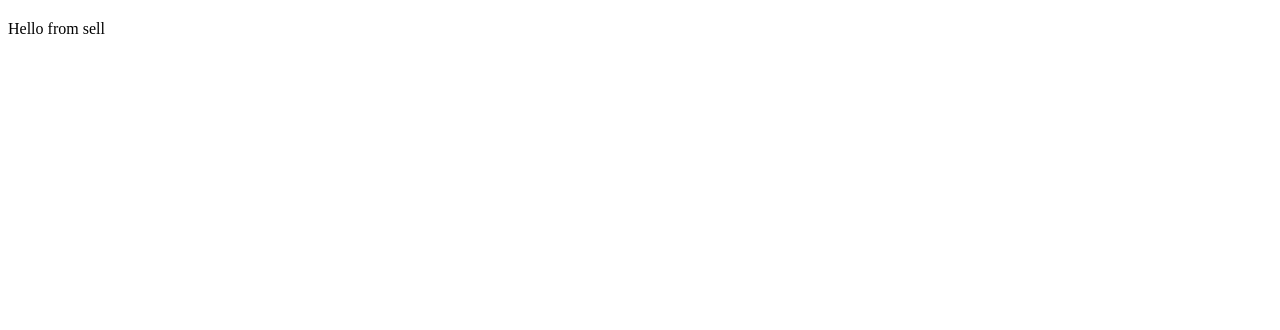
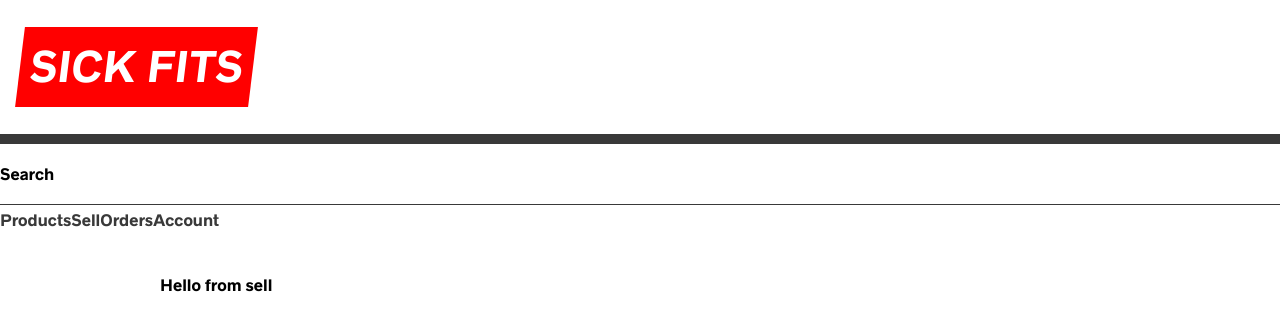
Before and after one commit to Dang3rZone/Sick-Clothing-Store, a Next.js app in the folder frontend/: page /sell in a window 1280 px wide. Shown: the top 330 px of the page. Built offline with nearby package versions, Linux system fonts and the light colour scheme.

Commit message:
adding styles to nav and header and global styles

```diff
--- /dev/null
+++ b/frontend/components/Header.js
@@ -0,0 +1,49 @@
+import Link from 'next/link';
+import styled from 'styled-components';
+import Nav from './nav';
+
+const Logo = styled.h1`
+  font-size: 4rem;
+  margin-left: 2rem;
+  position: relative;
+  z-index: 2;
+  background: red;
+  transform: skew(-7deg);
+  a {
+    color: white;
+    text-decoration: none;
+    text-transform: uppercase;
+    padding: 0.5rem 1rem;
+  }
+`;
+
+const HeaderStyles = styled.header`
+  .bar {
+    border-bottom: 10px solid var(--black, black);
+    display: grid;
+    grid-template-columns: auto 1fr;
+    justify-content: space-between;
+    align-items: stretch;
+  }
+  .sub-bar {
+    display: grid;
+    grid-template-columns: 1fr auto;
+    border-bottom: 1px solid var(--black, black);
+  }
+`;
+
+export default function Header() {
+  return (
+    <HeaderStyles>
+      <div className="bar">
+        <Logo>
+          <Link href="/">Sick fits</Link>
+        </Logo>
+      </div>
+      <div className="sub-bar">
+        <p>Search</p>
+      </div>
+      <Nav />
+    </HeaderStyles>
+  );
+}
--- a/frontend/components/Page.js
+++ b/frontend/components/Page.js
@@ -1,10 +1,61 @@
 import PropTypes from 'prop-types';
+import styled, { createGlobalStyle } from 'styled-components';
+import Header from './Header';
+
+const GlobalStyles = createGlobalStyle`
+  @font-face {
+    font-family: 'radnika_next';
+    src: url('/static/radnikanext-medium-webfont.woff2') format('woff2');
+    font-weight: normal;
+    font-style: normal;
+  }
+  html {
+    --red: #ff0000;
+    --black: #393939;
+    --grey: #3A3A3A;
+    --gray: var(--grey);
+    --lightGrey: #e1e1e1;
+    --lightGray: var(--lightGrey);
+    --offWhite: #ededed;
+    --maxWidth: 1000px;
+    --bs: 0 12px 24px 0 rgba(0,0,0,0.09);
+    box-sizing: border-box;
+    font-size: 10px;
+  }
+  *, *:before, *:after {
+    box-sizing: inherit;
+  }
+  body {
+    font-family: 'radnika_next', --apple-system, BlinkMacSystemFont, 'Segoe UI', Roboto, Oxygen, Ubuntu, Cantarell, 'Open Sans', 'Helvetica Neue', sans-serif;
+    padding: 0;
+    margin: 0;
+    font-size: 1.5rem;
+    line-height:2;
+  }
+  a {
+    text-decoration: none;
+    color: var(--black);
+  }
+  a:hover {
+    text-decoration: underline;
+  }
+  button {
+    font-family: 'radnika_next', --apple-system, BlinkMacSystemFont, 'Segoe UI', Roboto, Oxygen, Ubuntu, Cantarell, 'Open Sans', 'Helvetica Neue', sans-serif;
+  }
+`;
+
+const InnerStyles = styled.div`
+  max-width: var(--maxWidth);
+  margin: 0 auto;
+  padding: 2rem;
+`;
 
 export default function Page({ children, cool }) {
   return (
     <div>
-      <h2>{cool}</h2>
-      {children}
+      <GlobalStyles />
+      <Header />
+      <InnerStyles>{children}</InnerStyles>
     </div>
   );
 }
--- /dev/null
+++ b/frontend/components/nav.js
@@ -0,0 +1,12 @@
+import Link from 'next/link';
+
+export default function Nav() {
+  return (
+    <nav>
+      <Link href="/products">Products</Link>
+      <Link href="/sell">Sell</Link>
+      <Link href="/orders">Orders</Link>
+      <Link href="/account">Account</Link>
+    </nav>
+  );
+}
--- /dev/null
+++ b/frontend/pages/_app.js
@@ -0,0 +1,9 @@
+import Page from '../components/Page';
+
+export default function MyApp({ Component, pageProps }) {
+  return (
+    <Page>
+      <Component {...pageProps} />
+    </Page>
+  );
+}
--- /dev/null
+++ b/frontend/pages/_document.js
@@ -0,0 +1,15 @@
+import Document, { Html, Head, NextScript, Main } from 'next/document';
+
+export default class MyDocument extends Document {
+  render() {
+    return (
+      <Html lang="en">
+        {/* <Head></Head> */}
+        <body>
+          <Main />
+          <NextScript />
+        </body>
+      </Html>
+    );
+  }
+}
--- a/frontend/pages/index.js
+++ b/frontend/pages/index.js
@@ -1,10 +1,8 @@
-import Page from '../components/Page';
-
 export default function IndexPage() {
   return (
-    <Page cool="yayyy">
+    <>
       <p>Hello</p>
       <code>var</code>
-    </Page>
+    </>
   );
 }
--- a/frontend/pages/sell.js
+++ b/frontend/pages/sell.js
@@ -1,9 +1,3 @@
-import Page from '../components/Page';
-
 export default function SellPage() {
-  return (
-    <Page>
-      <p>Hello from sell</p>
-    </Page>
-  );
+  return <p>Hello from sell</p>;
 }
```
